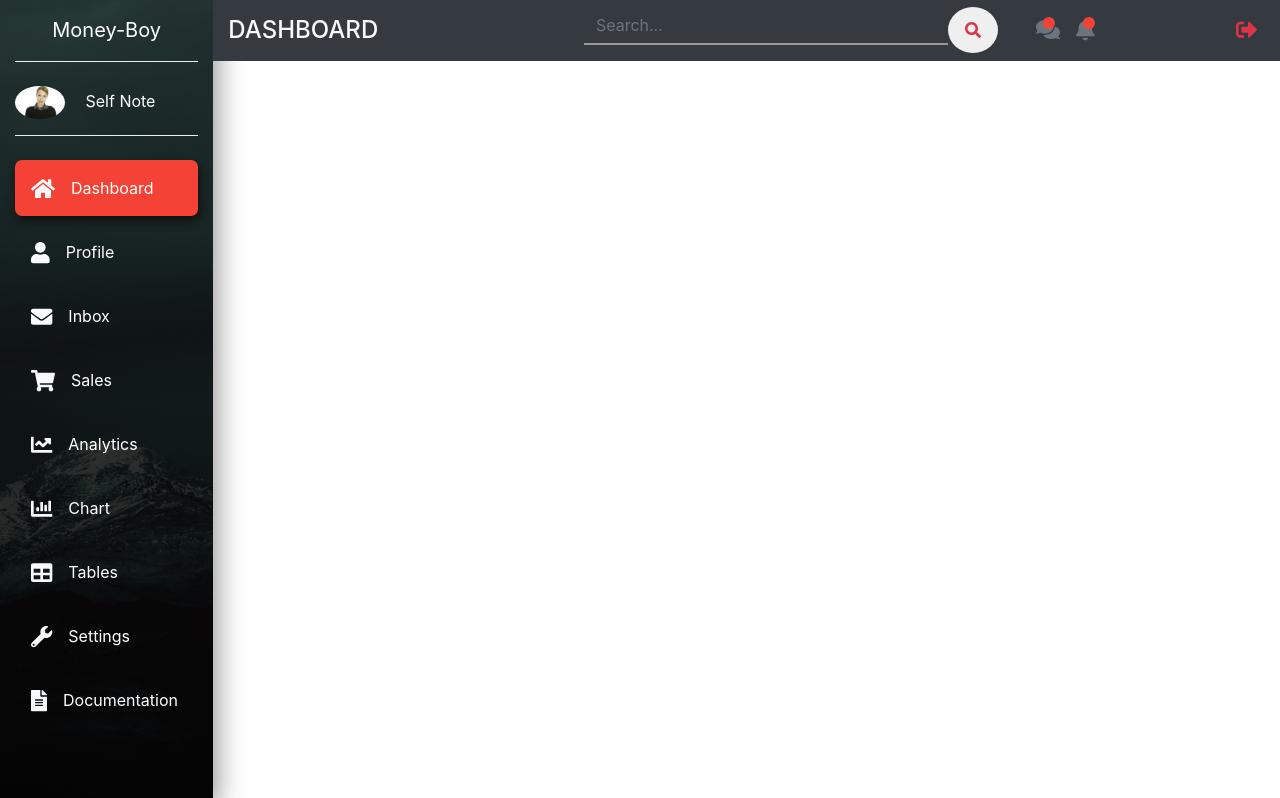
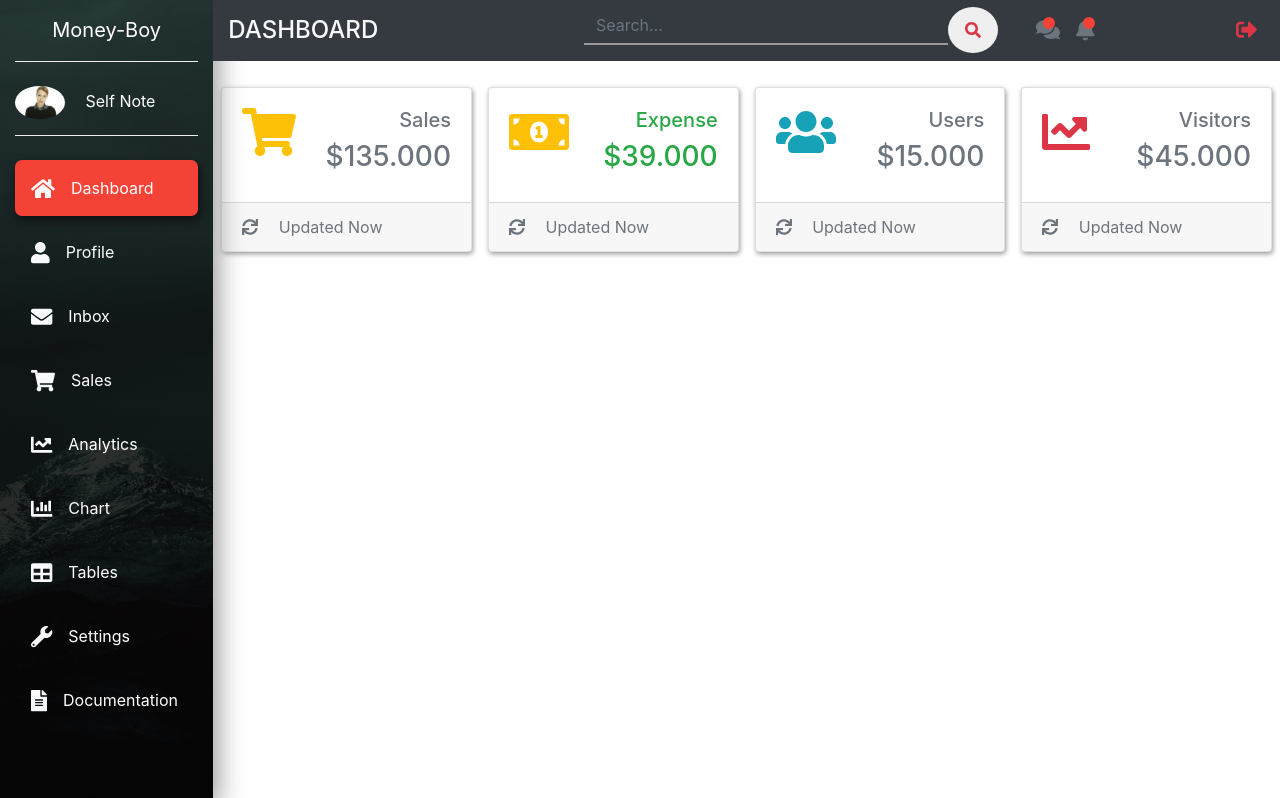
Before and after one commit to ono5/money-boy, a Django app: page / in a window 1280 px wide. Shown: the part 1-799 px from the top of the page. Run offline with Django 3.2, Linux system fonts and the light colour scheme; the visitor is signed in with stand-in values (Sample User, id 1); some libraries are stand-ins or nearby versions.

Commit message:
Added card

```diff
--- /dev/null
+++ b/src/dashboard/static/css/dashboard/card.css
@@ -0,0 +1,9 @@
+.card-common {
+    box-shadow: 1px 2px 5px #999;
+    transition: all .4s;
+}
+
+.card-common:hover {
+    box-shadow: 2px 3px 15px #999;
+    transform: translateY(-1px);
+}
--- /dev/null
+++ b/src/dashboard/templates/dashboard/card.html
@@ -0,0 +1,84 @@
+{% load static %}
+
+{% block custom_static %}
+    <link rel="stylesheet" href="{% static 'css/dashboard/card.css' %}">
+{% endblock custom_static %}
+
+<section>
+    <div class="container-fluid">
+        <div class="row">
+            <div class="col-xl-10 col-lg-9 col-md-8 ml-auto">
+                <div class="row pt-md-5 mt-md-3 mb-5">
+                    <div class="col-xl-3 col-sm-6 p-2">
+                        <div class="card card-common">
+                            <div class="card-body">
+                                <div class="d-flex justify-content-between">
+                                    <i class="fas fa-shopping-cart fa-3x text-warning"></i>
+                                    <div class="text-right text-secondary">
+                                        <h5>Sales</h5>
+                                        <h3>$135.000</h3>
+                                    </div>
+                                </div>
+                            </div>
+                            <div class="card-footer text-secondary">
+                                <i class="fas fa-sync mr-3"></i>
+                                <span>Updated Now</span>
+                            </div>
+                        </div>
+                    </div>
+                    <div class="col-xl-3 col-sm-6 p-2">
+                        <div class="card card-common">
+                            <div class="card-body">
+                                <div class="d-flex justify-content-between">
+                                    <i class="fas fa-money-bill-alt fa-3x text-warning"></i>
+                                    <div class="text-right text-success">
+                                        <h5>Expense</h5>
+                                        <h3>$39.000</h3>
+                                    </div>
+                                </div>
+                            </div>
+                            <div class="card-footer text-secondary">
+                                <i class="fas fa-sync mr-3"></i>
+                                <span>Updated Now</span>
+                            </div>
+                        </div>
+                    </div>
+                    <div class="col-xl-3 col-sm-6 p-2">
+                        <div class="card card-common">
+                            <div class="card-body">
+                                <div class="d-flex justify-content-between">
+                                    <i class="fas fa-users fa-3x text-info"></i>
+                                    <div class="text-right text-secondary">
+                                        <h5>Users</h5>
+                                        <h3>$15.000</h3>
+                                    </div>
+                                </div>
+                            </div>
+                            <div class="card-footer text-secondary">
+                                <i class="fas fa-sync mr-3"></i>
+                                <span>Updated Now</span>
+                            </div>
+                        </div>
+                    </div>
+                    <div class="col-xl-3 col-sm-6 p-2">
+                        <div class="card card-common">
+                            <div class="card-body">
+                                <div class="d-flex justify-content-between">
+                                    <i class="fas fa-chart-line fa-3x text-danger"></i>
+                                    <div class="text-right text-secondary">
+                                        <h5>Visitors</h5>
+                                        <h3>$45.000</h3>
+                                    </div>
+                                </div>
+                            </div>
+                            <div class="card-footer text-secondary">
+                                <i class="fas fa-sync mr-3"></i>
+                                <span>Updated Now</span>
+                            </div>
+                        </div>
+                    </div>
+                </div>
+            </div>
+        </div>
+    </div>
+</section>
--- a/src/dashboard/templates/dashboard/dashboard.html
+++ b/src/dashboard/templates/dashboard/dashboard.html
@@ -9,8 +9,9 @@
 {% endblock custom_static %}
 
 {% block content %}
-    <div class="container">
-    </div>
+    <!-- card -->
+    {% include "dashboard/card.html" %}
+    <!-- end of card -->
 {% endblock %}
 
 
```
